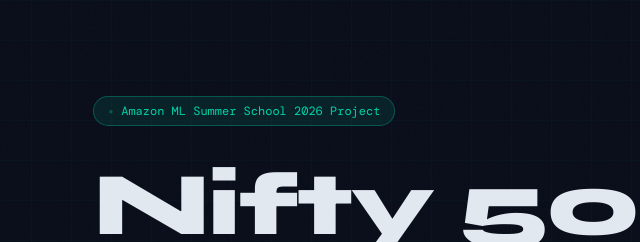
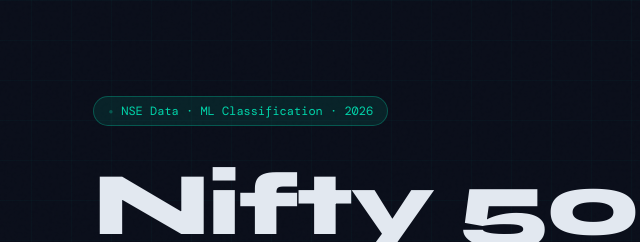
Before and after one commit to surajrawat11/stock-price-predictor, a plain HTML site: page index.html in a window 1280 px wide. Shown: the top 242 px of the page, 9-649 px from the left. Drawn offline with nearby package versions, Linux system fonts and the light colour scheme.

Commit message:
Update badge text

```diff
--- a/index.html
+++ b/index.html
@@ -531,7 +531,7 @@
 
 <!-- HERO -->
 <section class="hero">
-  <div class="badge">Amazon ML Summer School 2026 Project</div>
+  <div class="badge">NSE Data · ML Classification · 2026</div>
   <h1>
     Nifty 50<br>
     <span class="up">UP ↑</span> or <span class="down">DOWN ↓</span><br>
```
